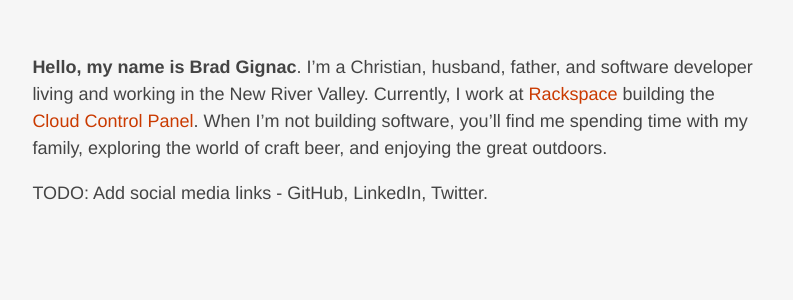
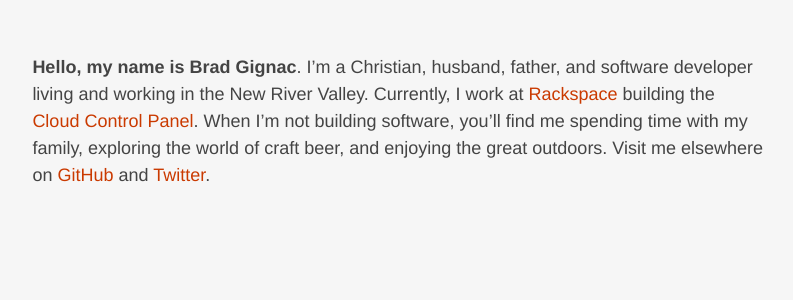
Before and after one commit to bradgignac/bradgignac.github.io, a Jekyll site: the page built from index.md, in a window 1280 px wide. Shown: the top 300 px of the page, without its empty margins (242-1035 px from the left). Built offline with Jekyll 4.4.1, drawn with Linux system fonts in a browser that asks for light colours.

Commit message:
Add Twitter and GitHub links to landing page.

```diff
--- a/index.md
+++ b/index.md
@@ -7,6 +7,6 @@ title: Brad Gignac
 developer living and working in the New River Valley. Currently, I work at
 [Rackspace](https://www.rackspace.com) building the [Cloud Control Panel](https://mycloud.rackspace.com).
 When I'm not building software, you'll find me spending time with my family,
-exploring the world of craft beer, and enjoying the great outdoors.
-
-TODO: Add social media links - GitHub, LinkedIn, Twitter.
+exploring the world of craft beer, and enjoying the great outdoors. Visit me
+elsewhere on [GitHub](https://github.com/bradgignac) and
+[Twitter](https://twitter.com/bradgignac).
```
